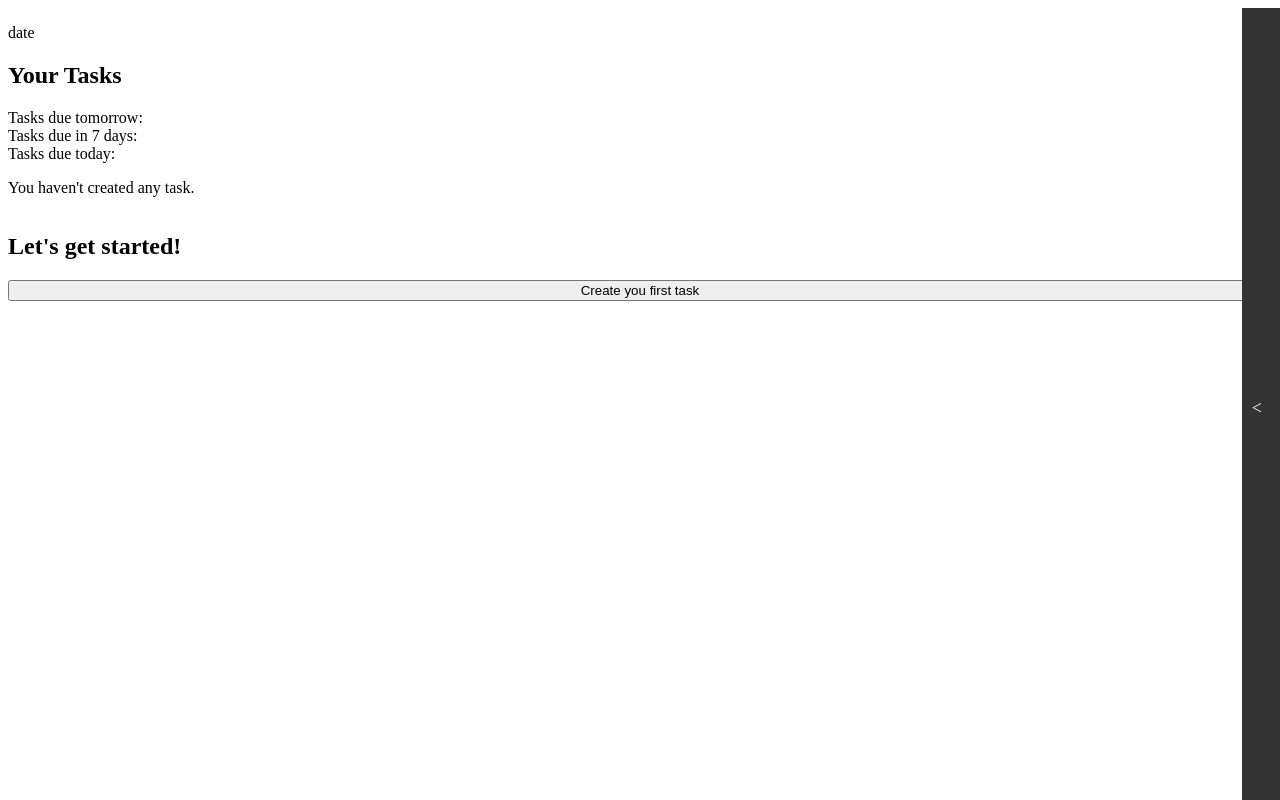
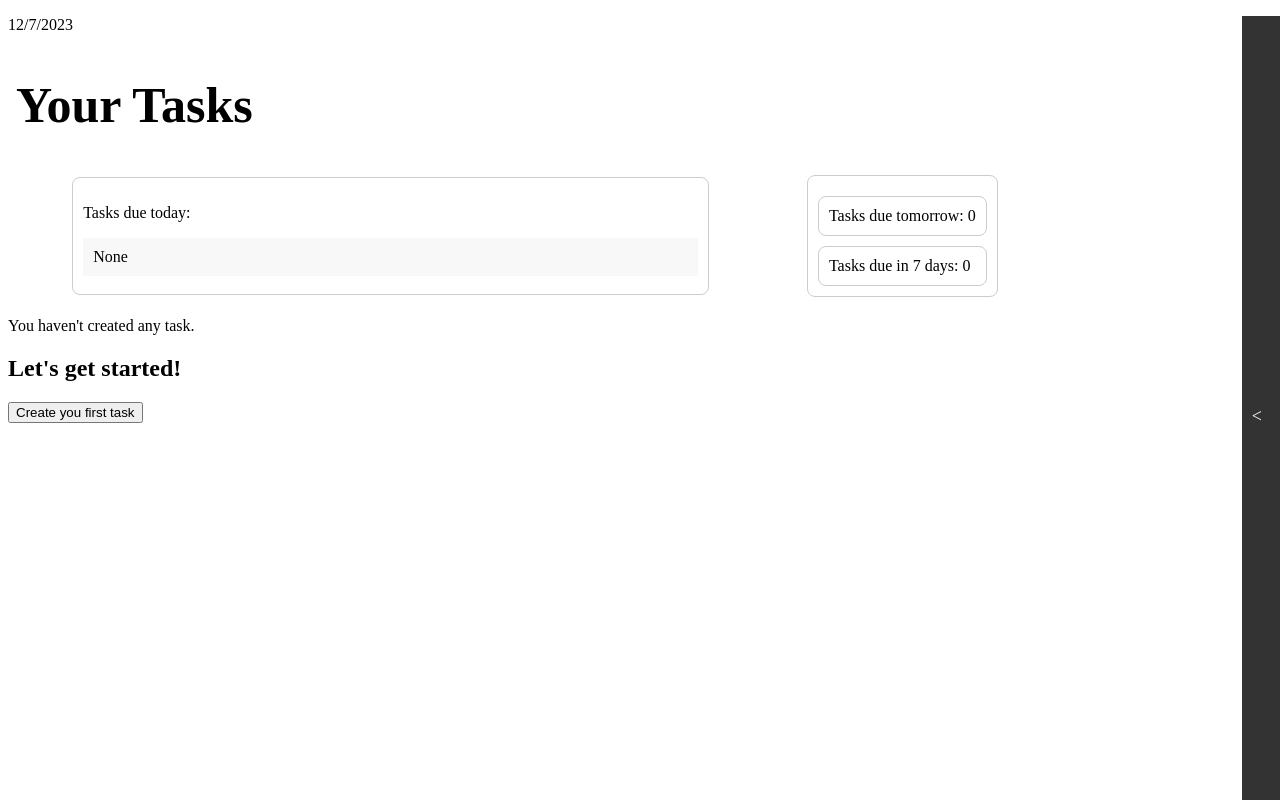
Before and after one commit to luarakelly/Task-Manager, a React (Create React App) app: page /tasks in a window 1280 px wide. Built offline with nearby package versions, Linux system fonts and the light colour scheme.

Commit message:
Delete functionality working

```diff
--- a/src/App.js
+++ b/src/App.js
@@ -12,6 +12,11 @@ function App() {
     setTasks([...tasks, newTask]);
   };
 
+  //Delete function
+  const deleteTask = (index)=>{
+    setTasks(tasks.filter((task, i)=> i!==index));
+  }
+
   return (
     <div className="app-container">
       <Router>
@@ -19,7 +24,7 @@ function App() {
         <Sidebar onSave={addTask}/>
         <Routes>
           <Route path='/'element={<Home />}/>
-          <Route path='/tasks'element={<Tasks data={tasks} onSave={addTask}/>}/>
+          <Route path='/tasks'element={<Tasks data={tasks} onSave={addTask} onDelete={deleteTask}/>}/>
           <Route path='*' element={<div>404 Not Found</div>}/>
         </Routes>
         </div>
--- a/src/Pages/AllTasks/Tasks.jsx
+++ b/src/Pages/AllTasks/Tasks.jsx
@@ -2,62 +2,100 @@ import React, {useState} from 'react';
 import './tasks.css';
 import AddNewTask from '../Nav/AddNewTask';
 
-export default function Tasks({ data, onSave }) {
+export default function Tasks({ data, onSave, onDelete }) {
     const [addTaskActive, setAddTaskActive] = useState(false);
 
     const toggleAddTask = () => {
         setAddTaskActive(!addTaskActive);
     };
-    console.log(data.length);
+
+    // Function to get the current date in a formatted string
+    const getCurrentDate = () => {
+    const currentDate = new Date();
+    return currentDate.toLocaleDateString('en-US');
+    };
+
+    // Function to filter tasks due within a specified number of days
+    const getTasksDueWithinDays = (days) => {
+        const targetDate = new Date();
+        targetDate.setDate(targetDate.getDate() + days);
+        return data.filter(task => {
+            const taskDueDate = new Date(task.dueDate);
+            const timeDifference = taskDueDate.getTime() - targetDate.getTime();
+            const daysDifference = timeDifference / (1000 * 3600 * 24);
+        return daysDifference >= 0 && daysDifference < 1;
+        });
+    };
+    const tasksDueTomorrow = getTasksDueWithinDays(1);
+    const tasksDueIn7Days = getTasksDueWithinDays(7);
+    const tasksDueToday = getTasksDueWithinDays(0)
+
     return (
         <section className='tasks'>
             <header>
-                <p>date</p>
+                <p>{getCurrentDate()}</p>
                 <h1> Your Tasks</h1>
             </header>
             <aside>
-                <div>Tasks due tomorrow:</div>
-                <div>Tasks due in 7 days:</div>
-                <div>Tasks due today:</div>
+                <div className='today-duetask'>
+                    <p>Tasks due today:</p>
+                    <div className='today-duetask-title'>
+                    {tasksDueToday.map(task => task.title).join(', ') || 'None'}
+                    </div>
+                </div>
+                <div className='remaining-week-duetask'>
+                    <div className='tomorrow-duetask'>Tasks due tomorrow: {tasksDueTomorrow.length}</div>
+                    <div className='week-duetask'>Tasks due in 7 days: {tasksDueIn7Days.length}</div>
+                </div>
             </aside>
             {data.length !== 0 ? (
-            <div className='single-task-card__box'>
+            <div className='task-cards'>
+                <div className='task-cards-nav'>
                 <label htmlFor='sortTasks'>Sort by:
                 <select name='sortTasks' id='sortTasks'>
                     <option >Due date</option>
-                    <option >in Progress</option>
-                    <option >Concluded</option>
+                    <option >Progress</option>
+                    <option >Color tag</option>
                 </select>
                 </label>
-
+                <label htmlFor='search'>Search:
+                <input name='search' id='search'></input>
+                </label>
+                </div>
+                <div className='single-task-card__box'>
                 {data.map((task, index) => (
                     <div className='single-task-card__grouped' key={index}>
                         <div className='single-task-card__container'>
                             <div className='single-task-card__header'>
                                 <h2>{task.title}</h2>
-                                <p>colorTag</p>
-                                <h3>Progress bar</h3>
+                                <div className='single-task-card__colorTag'>colorTag</div>
                             </div>
+                            <div className='progress-bar'>Progress bar</div>
                             <div className='single-task-card__body'>
                                 {task.step && task.step.map((step, index)=>(
                                     <div className='single-task-card__step' key={index}>
                                         <label htmlFor="status">
-                                        <input
-                                            id="status"
-                                            name="isConcluded"
-                                            type="checkbox"
-                                        /> {step.description}</label>
-                                        <p>Planned day to conlcud the step: {step.finishDate}</p>
+                                            <input
+                                                id="status"
+                                                name="isConcluded"
+                                                type="checkbox"
+                                            /> {step.description}
+                                        </label>
+                                        <p>{step.finishDate}</p>
                                     </div>
                                 ))}
                                 <p>Task due date: {task.dueDate}</p>
                                 <p>Remainder: {task.dueRmainder}</p>
                             </div>
-                            <button>edit</button>
-                            <button>delet</button>
+                            <div className='btn-group'>
+                                <button>edit</button>
+                                {/*delet task */}
+                                <button type='button' onClick={() => onDelete(index)}>delet</button>
+                            </div>
                         </div>
                     </div>
                 ))}
+                </div>
             </div>
             )
             : (
@@ -72,3 +110,19 @@ export default function Tasks({ data, onSave }) {
         </section>
     );
 }
+
+/*
+use the tabel to display the card data it is more recomendable, one exaple:
+<table>
+        <tbody>
+        {
+           todos.map((todo, index) => (
+            <tr key={index}>
+                <td>{todo.description}</td>
+                <td>{todo.date}</td>
+                </tr>
+            ))
+        }
+        </tbody>
+      </table>
+*/
--- a/src/Pages/AllTasks/tasks.css
+++ b/src/Pages/AllTasks/tasks.css
@@ -1,14 +1,67 @@
-/* tasks.css */
+/*asaid*/
+aside {
+  display: flex;
+  justify-content: space-around;
+  align-items: center;
+  margin: 20px;
+  width: 80vw;
+}
 
-.tasks {
-    display: flex;
-    flex-direction: column;
+.today-duetask,
+.remaining-week-duetask {
+  padding: 10px;
+  border: 1px solid #ccc;
+  border-radius: 8px;
+  margin-right: 10px;
+}
+
+.today-duetask{
+  width: 60%;
+  min-height: 6em;
+}
+
+.today-duetask-title{
+  padding: 10px;
+  margin-top: 10px;
+  background-color:  #f8f8f8;
+}
+
+.remaining-week-duetask {
+  display: flex;
+  flex-direction: column;
+
+  .tomorrow-duetask,
+  .week-duetask {
+    padding: 10px;
+    border: 1px solid #ccc;
+    border-radius: 8px;
+    margin-top: 10px;
+  }
+}
+
+/*card*/
+.task-cards{
+  display: flex;
+  flex-direction: column;
+  justify-content: space-around;
+  gap: 1em;
+  margin-top: 2em;
+}
+
+.task-cards-nav{
+  display: flex;
+  gap: 1em;
+  padding: 1em;
+}
+
+.single-task-card__box {
+  display: grid;
+  grid-template-columns: repeat(auto-fill, minmax(250px, 1fr));
+  gap: 20px;
+  padding: 1em;
   }
 
   .single-task-card__grouped {
-    display: grid;
-    grid-template-columns: repeat(auto-fill, minmax(250px, 1fr));
-    gap: 20px;
     border: 1px solid #ccc;
     border-radius: 8px;
     overflow: hidden;
@@ -17,6 +70,50 @@
 
   .single-task-card__container {
     padding: 16px;
+    display: flex;
+    flex-direction: column;
+    justify-content: center;
+    align-items: center;
+  }
+
+  .single-task-card__header{
+    display: flex;
+    flex-direction: row;
+    justify-content: space-between;
+    min-width: 16.2em;
+  }
+
+  .progress-bar{
+    min-width: 16em;
+    border: groove;
+  }
+
+  .single-task-card__step {
+    display: flex;
+    justify-content: space-between;
+    align-content: center;
+    margin-top: 12px;
+    padding: 16px;
+    min-width: 14.5em;
+    background-color: #f8f8f8;
+  }
+
+  .single-task-card__step > p {
+    margin-top: 5px;
+  }
+
+  .btn-group {
+    display: flex;
+    flex-direction: row;
+    justify-content: space-around;
+    min-width: 10em;
+
+  }
+
+  /*text - start*/
+  h1{
+    font-size: 50px;
+    margin-left: 8px;
   }
 
   .single-task-card__container h2 {
@@ -35,11 +132,4 @@
     color: #888;
   }
 
-  .single-task-card__step {
-    margin-top: 12px;
-  }
-
-  .single-task-card__body {
-    padding: 16px;
-    background-color: #f8f8f8;
-  }
+  /*text - end*/
--- a/src/Pages/Nav/AddNewTask.jsx
+++ b/src/Pages/Nav/AddNewTask.jsx
@@ -72,6 +72,29 @@ export default function AddNewTask({ isOpen, onClose, onSave }) {
         event.preventDefault();
         // Call the onSave callback with the task data
         onSave(task);
+        // Clear data
+        setTask({
+            title: '',
+            step: [
+                {
+                    description: '',
+                    startDate: new Date(),
+                    finishDate: new Date()
+                },
+            ],
+            weeklyRemainder: [],
+            dueDate: new Date(),
+            dueRmainder: new Date(),
+            weeklyReview: false,
+            note: '',
+        });
+    }
+    //delet function.
+    const deleteStep = (index)=>{
+        setTask({
+            ...task,
+            step: task.step.filter((step, i) => i !== index),
+        });
     }
 
     return (
@@ -119,8 +142,8 @@ export default function AddNewTask({ isOpen, onClose, onSave }) {
                                 type="date"
                             />
                             </div>
-                            {/* you still have to handle the delet step action */}
-                            <button>Delete</button>
+                            {/* delet btn */}
+                            <button type="button" onClick={() => deleteStep(index)}>Delete</button>
                         </div>
                     ))}
                     {/* Button to add new step */}
```
